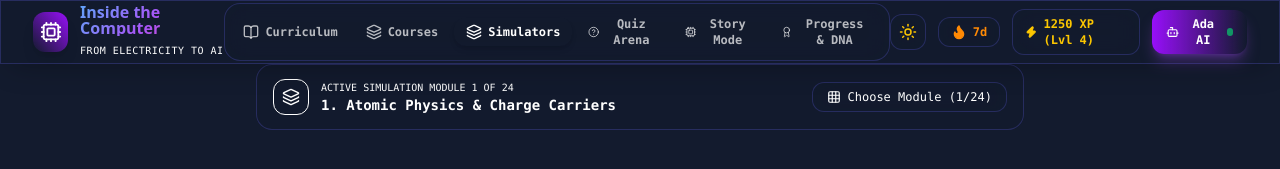
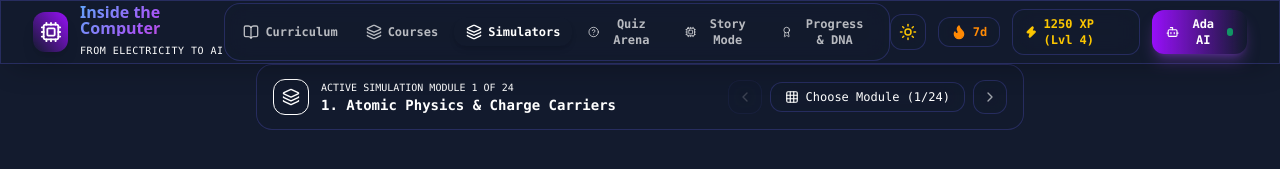
Before and after one commit to HariomAutomation/inside-the-computer, a React (Vite) app: page / in a window 1280 px wide. Both pictures are taken after a click on the element 396 px from the left and 517 px from the top of the page. Shown: the top 169 px of the page. Built offline with nearby package versions, Linux system fonts and the light colour scheme.

Commit message:
feat: Prev/Next module buttons in simulations tab header

```diff
--- a/src/App.tsx
+++ b/src/App.tsx
@@ -20,7 +20,7 @@ import Section11 from './sections/Section11';
 import Section12 from './sections/Section12';
 import CourseManager from './courses';
 import { MASTER_MODULES } from './constants/modulesData';
-import { Sparkles, CheckCircle2, ChevronRight, Zap, Grid, Layers } from 'lucide-react';
+import { Sparkles, CheckCircle2, ChevronLeft, ChevronRight, Zap, Grid, Layers } from 'lucide-react';
 import { useMentorStore } from './stores/useMentorStore';
 import { useCourseStore } from './courses/store';
 import type { LearnerProfile } from './courses/types';
@@ -204,12 +204,32 @@ export default function App() {
                 </div>
               </div>
 
+              <div className="flex items-center gap-2">
+                <button
+                  onClick={() => {
+                    if (selectedModuleIndex > 0) setSelectedModuleIndex(selectedModuleIndex - 1);
+                  }}
+                  disabled={selectedModuleIndex === 0}
+                  className="p-2 rounded-xl glass text-white/60 hover:text-white disabled:opacity-30 disabled:cursor-not-allowed transition-colors border border-white/10"
+                >
+                  <ChevronLeft size={16} />
+                </button>
                 <button
                   onClick={() => setIsModuleDrawerOpen(!isModuleDrawerOpen)}
                   className="px-3.5 py-1.5 rounded-xl glass text-xs font-mono text-white flex items-center gap-1.5 hover:bg-white/10 transition-all border border-white/10"
                 >
                   <Grid size={14} className="text-primary-400" /> Choose Module ({selectedModuleIndex + 1}/24)
                 </button>
+                <button
+                  onClick={() => {
+                    if (selectedModuleIndex < MASTER_MODULES.length - 1) setSelectedModuleIndex(selectedModuleIndex + 1);
+                  }}
+                  disabled={selectedModuleIndex === MASTER_MODULES.length - 1}
+                  className="p-2 rounded-xl glass text-white/60 hover:text-white disabled:opacity-30 disabled:cursor-not-allowed transition-colors border border-white/10"
+                >
+                  <ChevronRight size={16} />
+                </button>
+              </div>
             </div>
 
             {/* Expandable Module Selector Drawer */}
```
Lines whose indentation alone changed are shown as unchanged.
